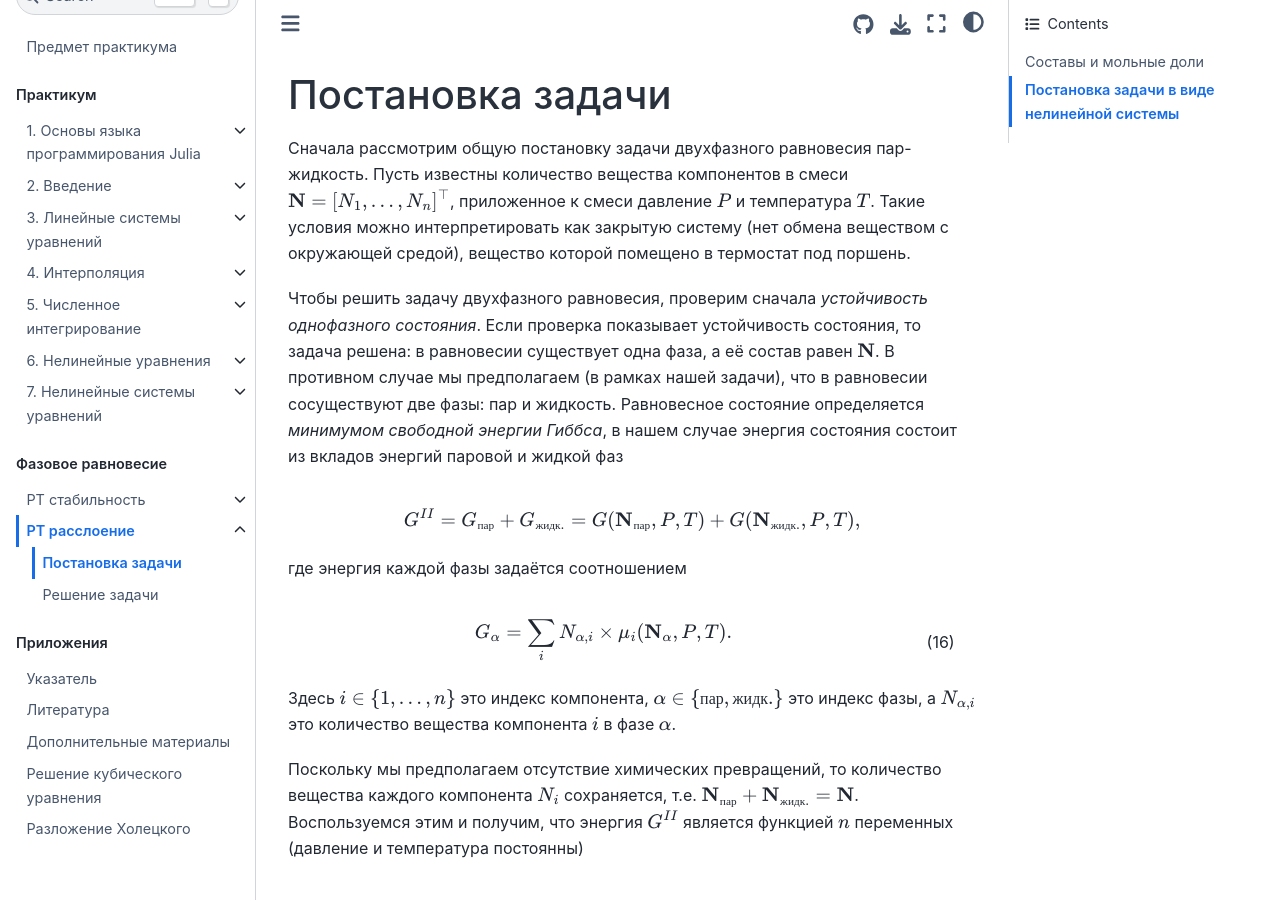
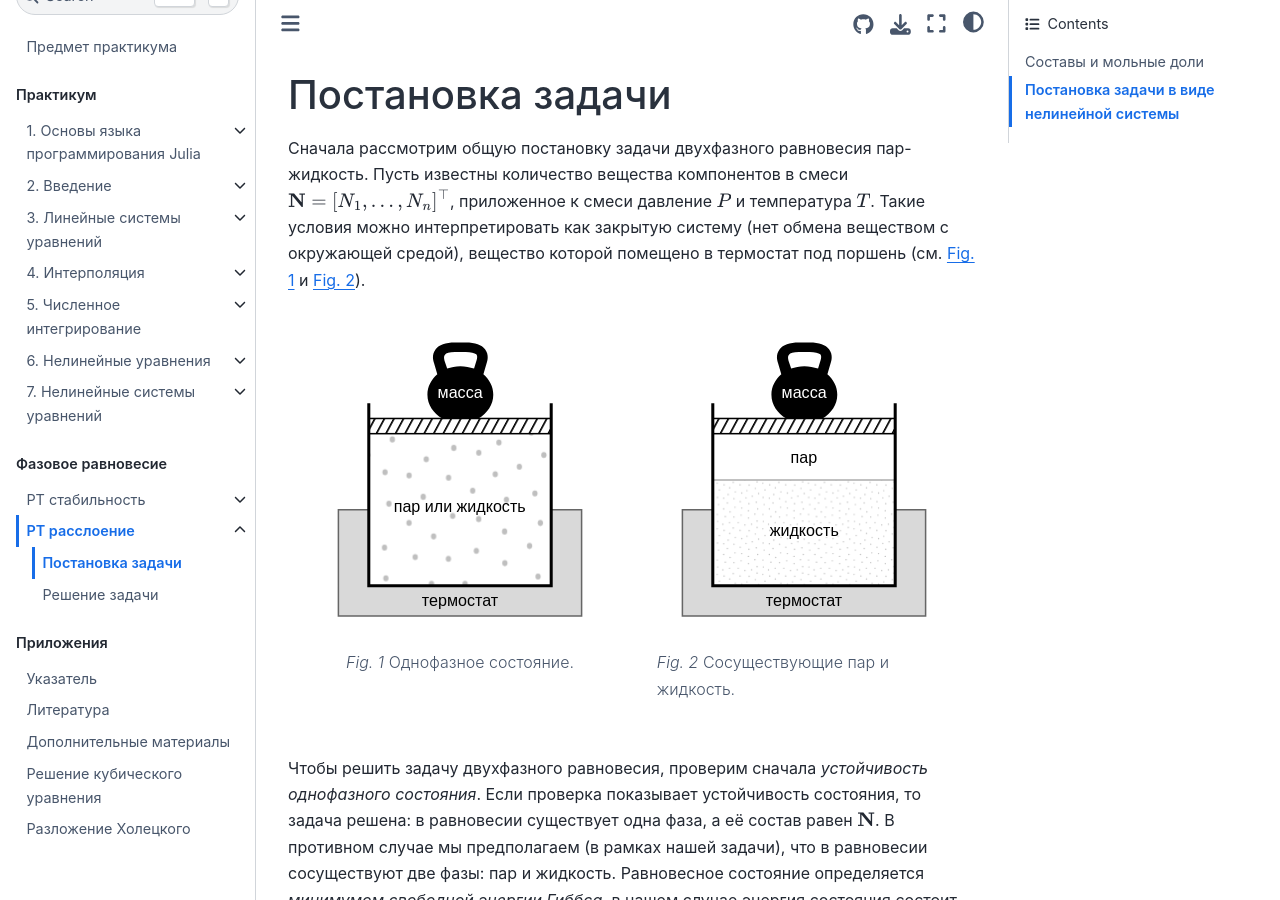
Before and after one commit to stepanzh/computational_thermodynamics, a Jupyter Book: the page built from book/ptsplit/problem.md, in a window 1280 px wide and 900 px high. Built offline with Jupyter Book 1.0.4 settings and Sphinx 7.4.7 and the Sphinx Book theme 1.1.4, drawn with Linux system fonts in a browser that asks for light colours.

Commit message:
feat: рисунки к постановке задаче ptsplit

````diff
--- a/book/ptsplit/problem.md
+++ b/book/ptsplit/problem.md
@@ -2,7 +2,30 @@
 
 Сначала рассмотрим общую постановку задачи двухфазного равновесия пар-жидкость.
 Пусть известны количество вещества компонентов в смеси $\mathbf{N} = [N_1, \dots, N_n]^\top$, приложенное к смеси давление $P$ и температура $T$.
-Такие условия можно интерпретировать как закрытую систему (нет обмена веществом с окружающей средой), вещество которой помещено в термостат под поршень.
+Такие условия можно интерпретировать как закрытую систему (нет обмена веществом с окружающей средой), вещество которой помещено в термостат под поршень (см. {numref}`npt-problem-1-phase` и {numref}`npt-problem-2-phase`).
+
+::::{grid}
+:::{grid-item}
+```{figure} static/npt-problem-1-phase.svg
+---
+height: 320px
+name: npt-problem-1-phase
+---
+
+Однофазное состояние.
+```
+:::
+:::{grid-item}
+```{figure} static/npt-problem-2-phase.svg
+---
+height: 320px
+name: npt-problem-2-phase
+---
+
+Сосуществующие пар и жидкость.
+```
+:::
+::::
 
 Чтобы решить задачу двухфазного равновесия, проверим сначала _устойчивость однофазного состояния_.
 Если проверка показывает устойчивость состояния, то задача решена: в равновесии существует одна фаза, а её состав равен $\mathbf{N}$.
````
Also changed, not shown: book/ptsplit/static/npt-problem-1-phase.svg (added), book/ptsplit/static/npt-problem-2-phase.svg (added).
